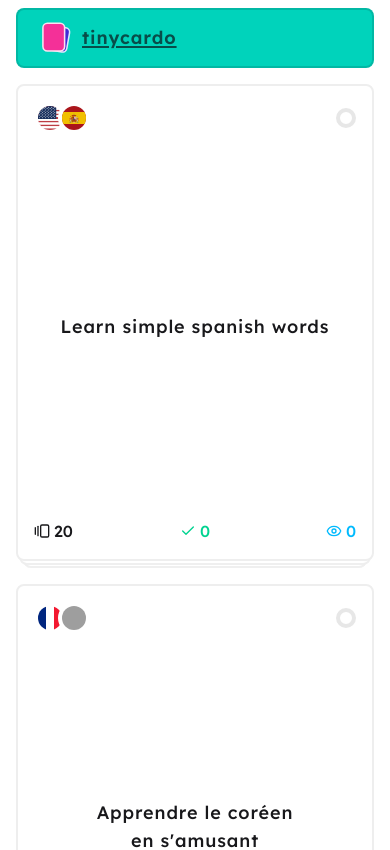
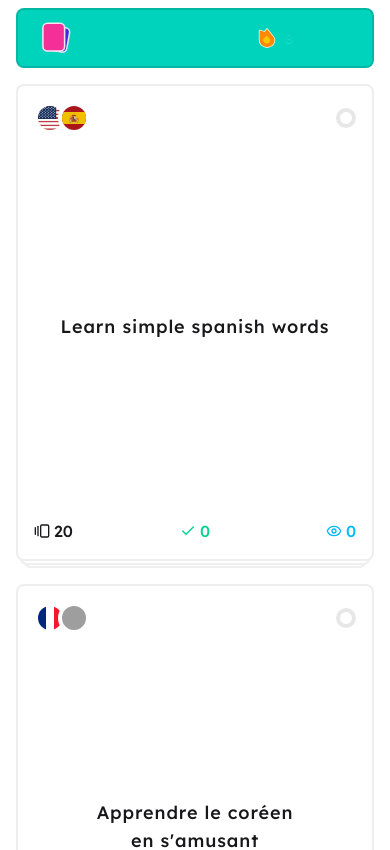
Before and after one commit to marques-kevin/app.tinycardo.com, a React (Vite) app: page / in a window 390 px wide. Shown: the top 850 px of the page. Built offline with nearby package versions, Linux system fonts and the light colour scheme; grey boxes are pictures that could not be loaded.

Commit message:
feat: add drawer menu nav on mobile (#15)

```diff
--- a/src/modules/global/components/global_navbar/global_navbar.tsx
+++ b/src/modules/global/components/global_navbar/global_navbar.tsx
@@ -1,9 +1,15 @@
 import { Link, NavLink } from "react-router-dom"
-import { CogIcon, PlusIcon, SearchIcon } from "lucide-react"
+import { CogIcon, PlusIcon, SearchIcon, MenuIcon } from "lucide-react"
 import { GlobalLogo } from "@/modules/global/components/global_logo/global_logo"
 import { useIntl } from "react-intl"
 import { connector, type ContainerProps } from "./global_navbar.container"
 import { StreakIcon } from "@/modules/streak/components/streak_icon/streak_icon"
+import {
+  DropdownMenu,
+  DropdownMenuContent,
+  DropdownMenuItem,
+  DropdownMenuTrigger,
+} from "@/lib/shadcn/dropdown-menu"
 
 export function Wrapper(props: ContainerProps) {
   const { formatMessage } = useIntl()
@@ -16,7 +22,7 @@ export function Wrapper(props: ContainerProps) {
             <GlobalLogo className="size-10" />
 
             <span
-              className="text-lg font-semibold tracking-wider"
+              className="hidden text-lg font-semibold tracking-wider lg:inline"
               style={{
                 textDecoration: "underline",
                 textDecorationThickness: "2px",
@@ -26,6 +32,49 @@ export function Wrapper(props: ContainerProps) {
               tinycardo
             </span>
           </Link>
+
+          <div className="flex items-center lg:hidden">
+            <button
+              onClick={props.on_open_streak_modal}
+              className="btn btn-accent btn-ghost gap-2 uppercase"
+            >
+              <StreakIcon className="size-5" />
+              <span>{props.current_streak}</span>
+            </button>
+
+            <DropdownMenu>
+              <DropdownMenuTrigger asChild>
+                <button className="btn btn-accent btn-ghost" aria-label="Menu">
+                  <MenuIcon className="size-5" />
+                </button>
+              </DropdownMenuTrigger>
+              <DropdownMenuContent
+                align="end"
+                className="bg-accent text-accent-content border-accent-content/20 border-2"
+              >
+                <DropdownMenuItem asChild>
+                  <Link to="/discover/" className="flex items-center gap-2">
+                    <SearchIcon className="size-4" />
+                    <span>
+                      {formatMessage({ id: "global_navbar/discover" })}
+                    </span>
+                  </Link>
+                </DropdownMenuItem>
+                <DropdownMenuItem onSelect={props.on_create_new_deck}>
+                  <PlusIcon className="size-4" />
+                  <span>
+                    {formatMessage({ id: "global_navbar/create_deck" })}
+                  </span>
+                </DropdownMenuItem>
+                <DropdownMenuItem asChild>
+                  <Link to="/params/" className="flex items-center gap-2">
+                    <CogIcon className="size-4" />
+                    <span>{formatMessage({ id: "global_navbar/params" })}</span>
+                  </Link>
+                </DropdownMenuItem>
+              </DropdownMenuContent>
+            </DropdownMenu>
+          </div>
 
           <div className="hidden items-center font-medium lg:flex">
             <button
```
